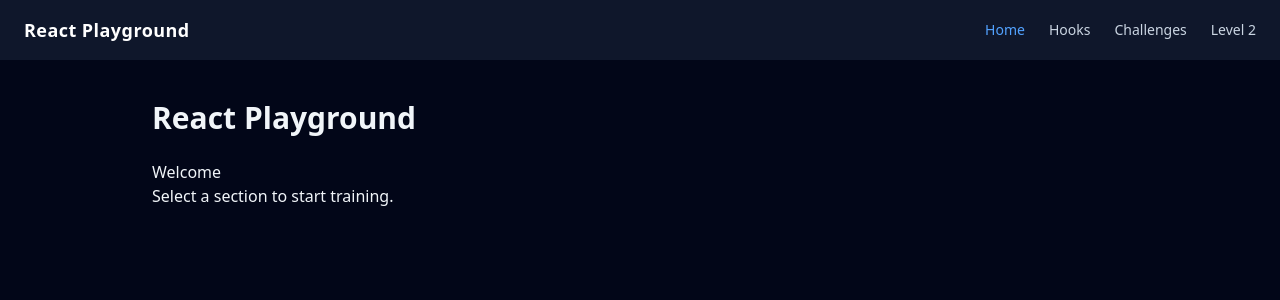
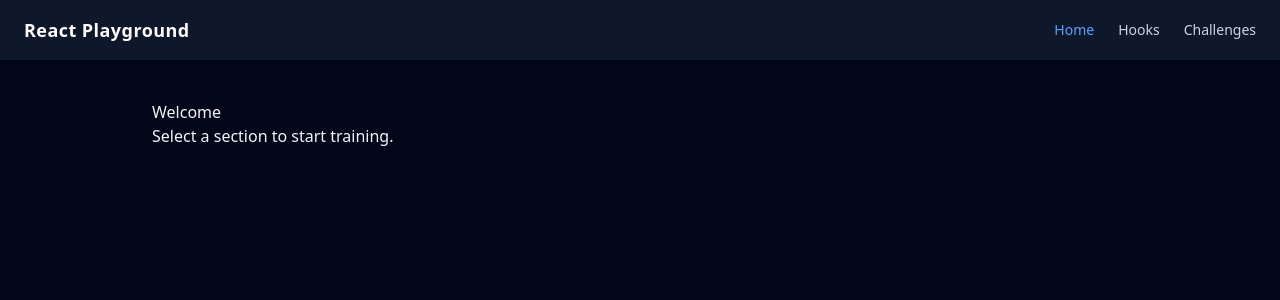
Before and after one commit to aguirreMan/React-hooks-challenges, a React (Vite) app: page / in a window 1280 px wide. Shown: the top 300 px of the page. Built offline with nearby package versions, Linux system fonts and the light colour scheme.

Commit message:
Updated my routes config file to include BrowserRouter not createBrowserRouter

```diff
--- a/src/App.jsx
+++ b/src/App.jsx
@@ -1,18 +1,17 @@
-import { Outlet } from 'react-router-dom'
-import Navbar from './components/Navbar'
+import { BrowserRouter, Routes, Route } from 'react-router-dom'
+import Layout from './components/Layout'
+import Home from './pages/Home'
+import Challenges from './pages/Challenges'
 
 export default function App() {
   return (
-    <div className='min-h-screen bg-slate-950 text-slate-100'>
-      <Navbar />
-
-      <main className='max-w-5xl mx-auto px-6 py-10'>
-        <h1 className='text-3xl font-semibold mb-6'>
-          React Playground
-        </h1>
-
-        <Outlet />
-      </main>
-    </div>
+    <BrowserRouter>
+      <Routes>
+        <Route path='/' element={<Layout />}>
+          <Route index element={<Home />} />
+          <Route path='/challenges' element={<Challenges />} />
+        </Route>
+      </Routes>
+    </BrowserRouter>
   )
 }
--- /dev/null
+++ b/src/components/Layout.jsx
@@ -0,0 +1,14 @@
+import { Outlet } from 'react-router-dom'
+import Navbar from './Navbar'
+
+export default function App() {
+  return (
+    <div className='min-h-screen bg-slate-950 text-slate-100'>
+      <Navbar />
+
+      <main className='max-w-5xl mx-auto px-6 py-10'>
+        <Outlet />
+      </main>
+    </div>
+  )
+}
--- a/src/components/Navbar.jsx
+++ b/src/components/Navbar.jsx
@@ -42,16 +42,6 @@
                 >
                     Challenges
           </NavLink>
-          <NavLink
-              to="/levelTwo"
-              className={({ isActive }) =>
-                  isActive
-                      ? 'text-blue-400'
-                      : 'text-slate-300 hover:text-white transition-colors'
-              }
-          >
-              Level 2
-          </NavLink>
             </div>
         </nav>
     )
--- a/src/hooks/UseEffectDemo.jsx
+++ /dev/null
@@ -1,36 +0,0 @@
-import { useState, useEffect } from 'react'
-
-export default function UseEffectDemo() {
-    const [count, setCount] = useState(0)
-
-    useEffect(() => {
-        console.log('NO array runs on every render')
-    })
-
-    useEffect(() => {
-        console.log('empty array runs only on first render')
-    }, [])
-
-    useEffect(() => {
-        console.log('count array runs only when count changes')
-    }, [count])
-
-    return (
-        <div>
-            <h2>useEffect Demo</h2>
-            <p>Count: {count}</p>
-            <button
-                onClick={() => setCount(c => c + 1)}
-                className='mt-4 px-4 py-2 bg-blue-500 text-white rounded hover:bg-blue-600'
-            >
-                Increment
-            </button>
-            <button
-                onClick={() => setCount(c => c - 1)}
-                className='mt-4 px-4 py-2 bg-blue-500 text-white rounded hover:bg-blue-600'
-            >
-                Decrement
-            </button>
-        </div>
-    )
-}
--- a/src/levels.jsx
+++ /dev/null
@@ -1,14 +0,0 @@
-export const levels = [
-  {
-     label: 'Level 1',
-     path: '/challenges/level-1',
-     description: 'useState, useEffect basics',
-     element: <LevelOneChallenges />
-   },
-   {
-     label: 'Level 2',
-     path: '/challenges/level-2',
-     description: 'useRef, useContext',
-     element: <LevelTwoChallenges />
-   },
-]
--- a/src/main.jsx
+++ b/src/main.jsx
@@ -1,11 +1,10 @@
 import { StrictMode } from 'react'
 import { createRoot } from 'react-dom/client'
-import { RouterProvider } from 'react-router-dom'
-import { router } from './router'
+import App from './App'
 import './index.css'
 
 createRoot(document.getElementById('root')).render(
   <StrictMode>
-    <RouterProvider router={router} />
+    <App />
   </StrictMode>
 )
--- a/src/pages/LevelTwoChallenges.jsx
+++ /dev/null
@@ -1,5 +0,0 @@
-export default function LevelTwoChallenges() {
-  return (
-    <div>React Level Two challenge Problems</div>
-  )
-}
--- a/src/pages/hooks.jsx
+++ /dev/null
@@ -1,5 +0,0 @@
-import UseEffectDemo from '../hooks/UseEffectDemo'
-
-export default function Hooks() {
-    return <UseEffectDemo />
-}
--- a/src/router.jsx
+++ /dev/null
@@ -1,24 +0,0 @@
-import { createBrowserRouter } from 'react-router-dom'
-import App from './App'
-import Home from './pages/Home'
-import Hooks from './pages/hooks'
-import Challenges from './pages/Challenges'
-import LevelTwoChallenges from './pages/LevelTwoChallenges'
-
-export const router = createBrowserRouter([
-  {
-    element: <App />,
-    children: [
-      { path: '/', element: <Home /> },
-      { path: '/hooks', element: <Hooks /> },
-      {
-        path: '/challenges',
-        element: <Challenges />,
-        children: [
-          { index: true, element: <Challenges /> }, // default page
-          { path: 'level-2', element: <LevelTwoChallenges /> },
-        ],
-      },
-    ],
-  },
-])
```
Also changed, not shown: src/hooks/UseRefDemo.jsx (deleted), src/pages/ChallengesMainPage.jsx (added).
